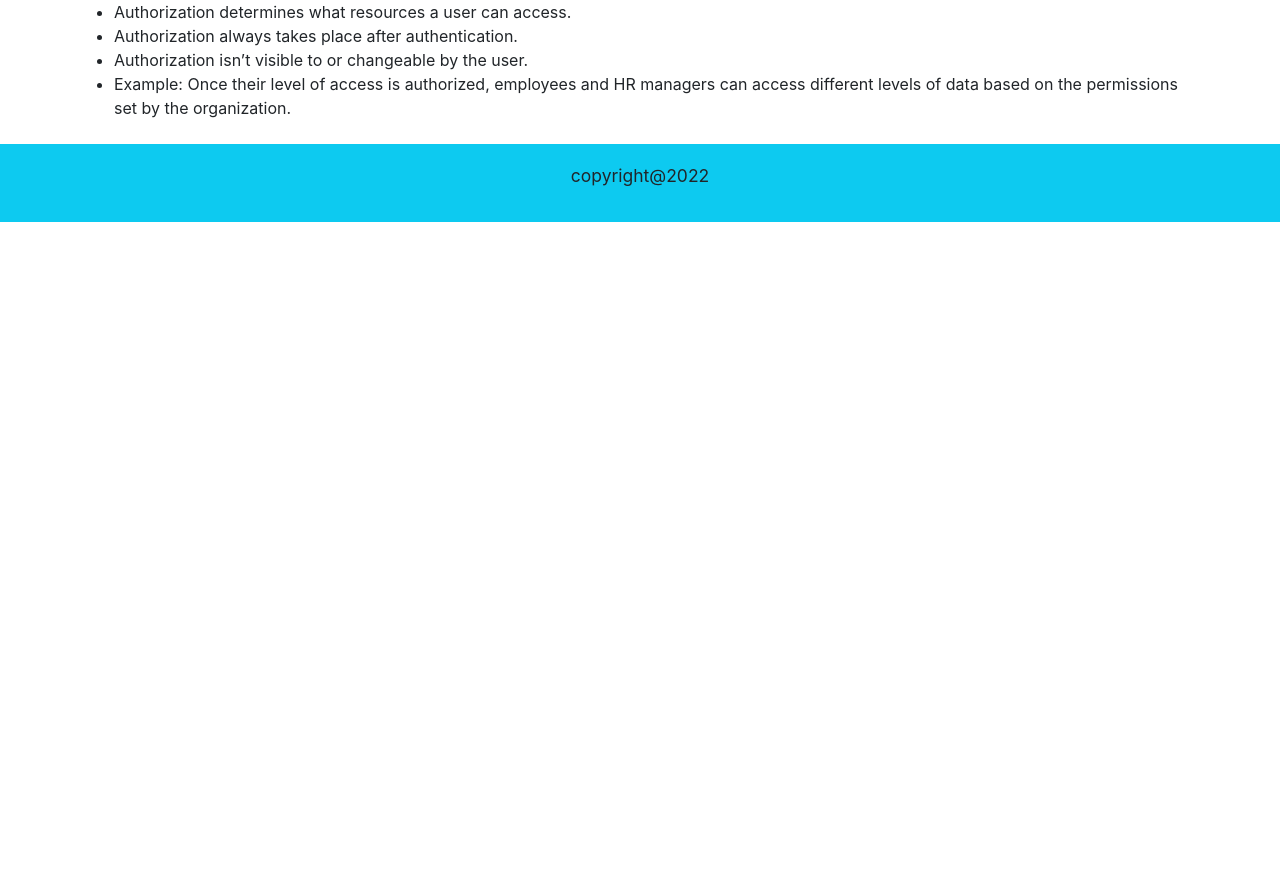
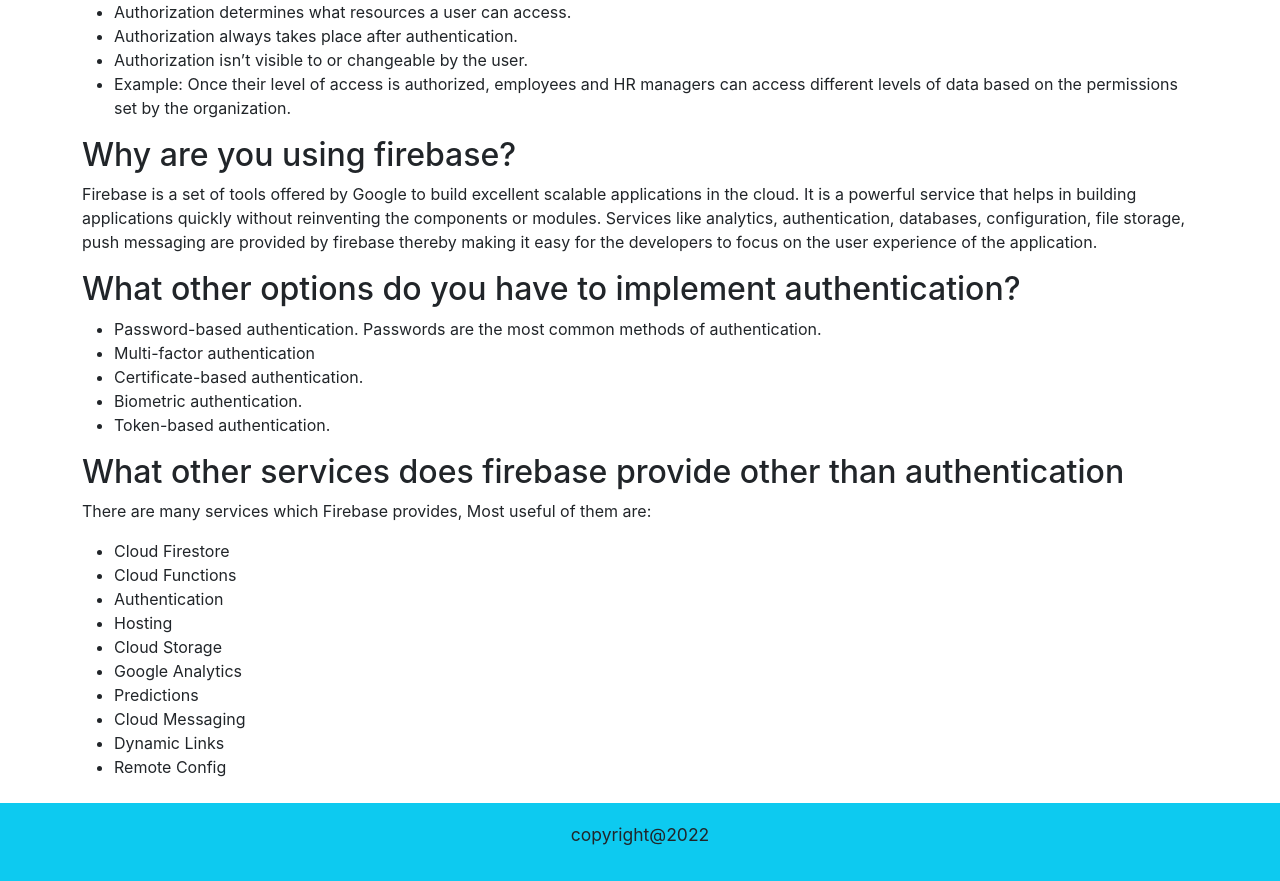
Before and after one commit to alanas59/bd-visa-consultancy, a React (Create React App) app: page /blog in a window 1280 px wide. Shown: the part 400-1281 px from the top of the page. Before the commit the page ends 800 px from the top, so only its background shows below. Built offline with nearby package versions, Linux system fonts and the light colour scheme; no server answers.

Commit message:
blog component updated

```diff
--- a/src/Pages/Blog/Blog.js
+++ b/src/Pages/Blog/Blog.js
@@ -36,6 +36,54 @@
           set by the organization.
         </li>
       </ul>
+      {/*
+       question no.2
+      */}
+      <h2> Why are you using firebase?</h2>
+      <p>
+        Firebase is a set of tools offered by Google to build excellent scalable
+        applications in the cloud. It is a powerful service that helps in
+        building applications quickly without reinventing the components or
+        modules. Services like analytics, authentication, databases,
+        configuration, file storage, push messaging are provided by firebase
+        thereby making it easy for the developers to focus on the user
+        experience of the application.
+      </p>
+      {/*
+       question no.3
+      */}
+      <h2>What other options do you have to implement authentication?</h2>
+      <ul>
+        <li>
+          Password-based authentication. Passwords are the most common methods
+          of authentication.
+        </li>
+        <li>Multi-factor authentication</li>
+        <li>Certificate-based authentication.</li>
+        <li>Biometric authentication. </li>
+        <li>Token-based authentication.</li>
+      </ul>
+      {/*
+         question no.4
+      */}
+      <h2>
+        What other services does firebase provide other than authentication
+      </h2>
+      <p>
+        There are many services which Firebase provides, Most useful of them are:
+      </p>
+      <ul>
+        <li>Cloud Firestore</li>
+        <li>Cloud Functions</li>
+        <li>Authentication</li>
+        <li>Hosting</li>
+        <li>Cloud Storage</li>
+        <li>Google Analytics</li>
+        <li>Predictions</li>
+        <li>Cloud Messaging</li>
+        <li>Dynamic Links</li>
+        <li>Remote Config</li>
+      </ul>
     </div>
   );
 };
--- a/src/Pages/Login/Login.js
+++ b/src/Pages/Login/Login.js
@@ -75,17 +75,16 @@
             required
           />
         </div>
-        <button type="submit" className="btn btn-primary mb-2">
+        <button type="submit" className="btn btn-primary">
           Login
         </button>
       </form>
+     <p className="text-danger my-2">{error1 && error1.message}</p>
       <Link onClick={handlePasswordReset} to="" className="text-primary">
         Forget Password?
       </Link>
 
-      <p className="text-danger mt-3">{error1 && error1.message}</p>
-
-      <p className="">
+      <p className="mt-2">
         New to BD Visa?
         <Link className="ms-1" to="/register">
           Please Register
```
